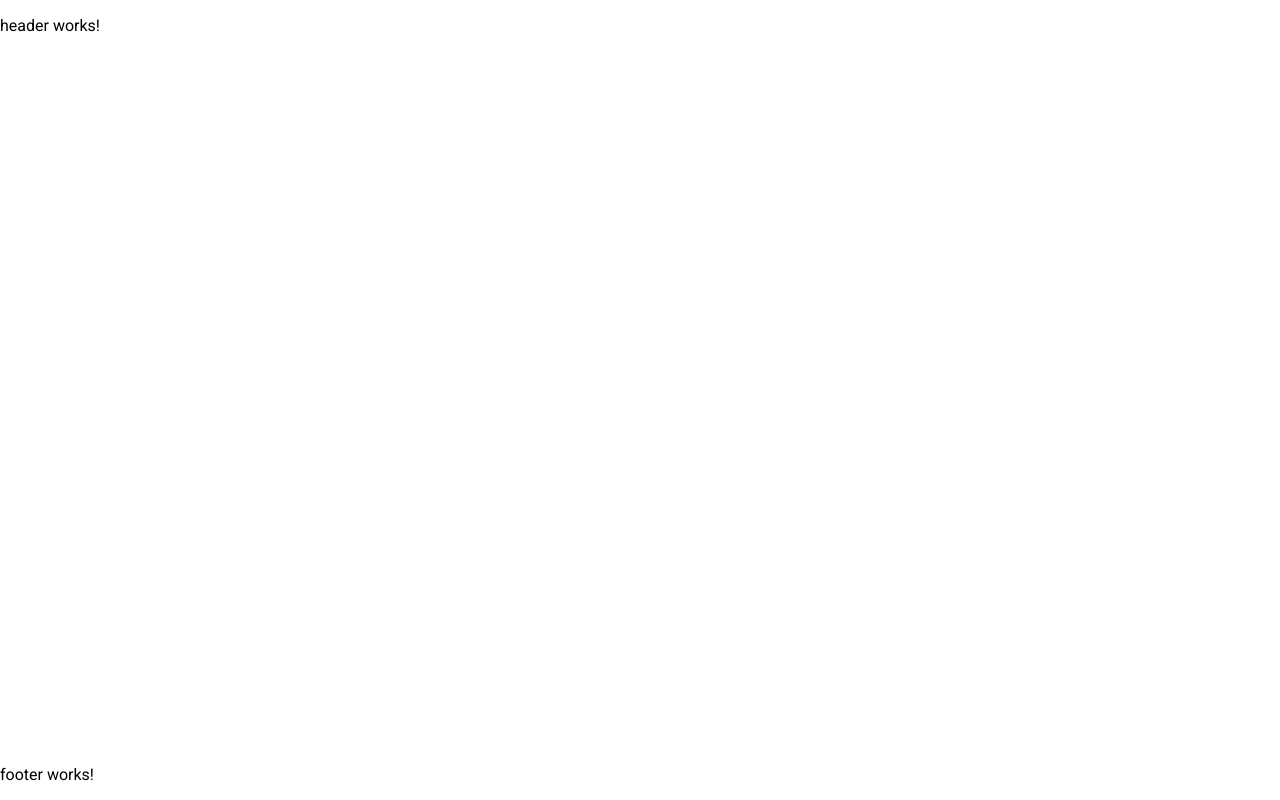
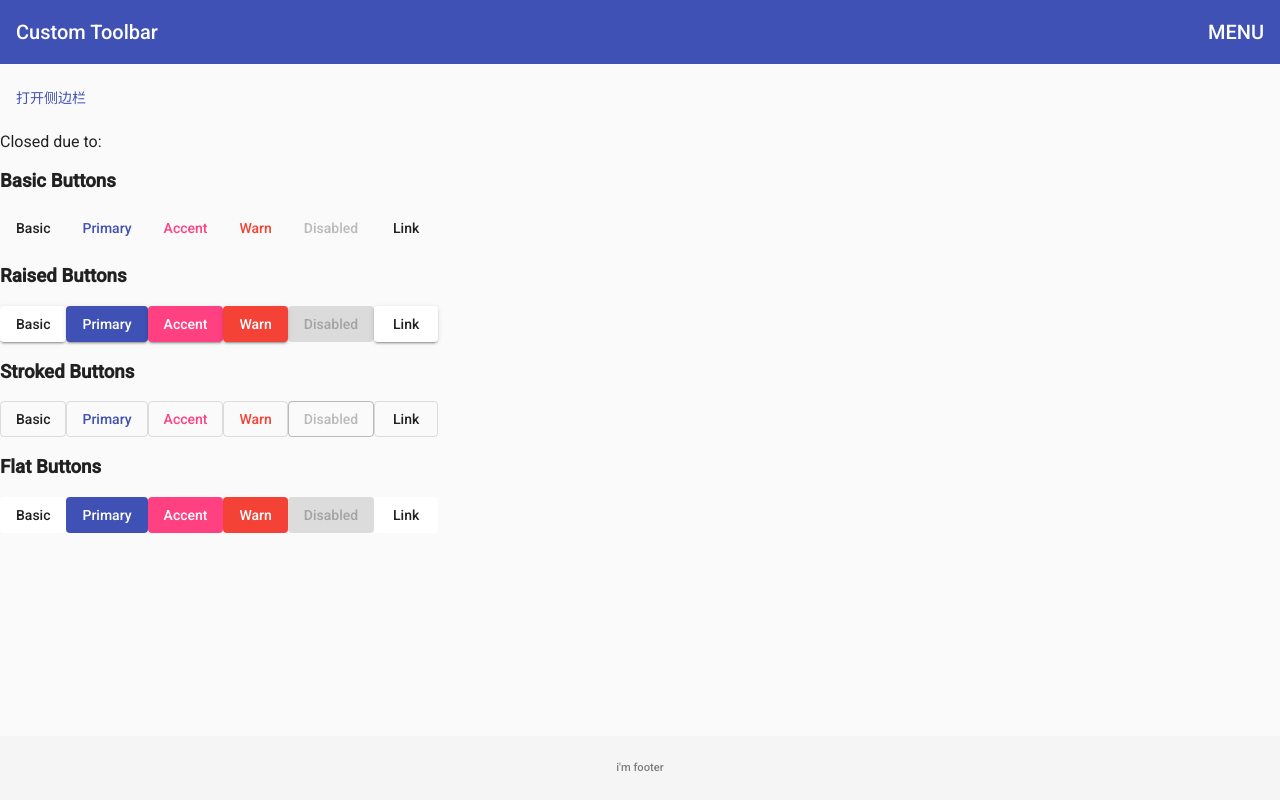
Before and after one commit to jerrytang67/taskMgr, an Angular app: page / in a window 1280 px wide. Built offline with nearby package versions, Linux system fonts and the light colour scheme.

Commit message:
add foot and header

```diff
--- a/src/app/app.component.html
+++ b/src/app/app.component.html
@@ -1,8 +1,61 @@
+<mat-sidenav-container (backdropClick)="close('backdrop')">
+  <mat-sidenav #sidenav
+               (keydown.escape)="close('escape')"
+               disableClose>
+    <p><button mat-button
+              (click)="close('toggle button')">关闭</button></p>
+  </mat-sidenav>
+
+  <mat-sidenav-content>
     <div class="site">
       <header>
         <app-header></app-header>
       </header>
       <main>
+        <p><button mat-button
+                  color="primary"
+                  (click)="sidenav.open()">打开侧边栏</button></p>
+        <p>Closed due to: {{reason}}</p>
+
+        <h3>Basic Buttons</h3>
+        <div class="example-button-row">
+          <button mat-button>Basic</button>
+          <button mat-button color="primary">Primary</button>
+          <button mat-button color="accent">Accent</button>
+          <button mat-button color="warn">Warn</button>
+          <button mat-button disabled>Disabled</button>
+          <a mat-button routerLink=".">Link</a>
+        </div>
+
+        <h3>Raised Buttons</h3>
+        <div class="example-button-row">
+          <button mat-raised-button>Basic</button>
+          <button mat-raised-button color="primary">Primary</button>
+          <button mat-raised-button color="accent">Accent</button>
+          <button mat-raised-button color="warn">Warn</button>
+          <button mat-raised-button disabled>Disabled</button>
+          <a mat-raised-button routerLink=".">Link</a>
+        </div>
+
+        <h3>Stroked Buttons</h3>
+        <div class="example-button-row">
+          <button mat-stroked-button>Basic</button>
+          <button mat-stroked-button color="primary">Primary</button>
+          <button mat-stroked-button color="accent">Accent</button>
+          <button mat-stroked-button color="warn">Warn</button>
+          <button mat-stroked-button disabled>Disabled</button>
+          <a mat-stroked-button routerLink=".">Link</a>
+        </div>
+
+        <h3>Flat Buttons</h3>
+        <div class="example-button-row">
+          <button mat-flat-button>Basic</button>
+          <button mat-flat-button color="primary">Primary</button>
+          <button mat-flat-button color="accent">Accent</button>
+          <button mat-flat-button color="warn">Warn</button>
+          <button mat-flat-button disabled>Disabled</button>
+          <a mat-flat-button routerLink=".">Link</a>
+        </div>
 
       </main>
       <footer>
@@ -11,3 +64,6 @@
         </app-footer>
       </footer>
     </div>
+
+  </mat-sidenav-content>
+</mat-sidenav-container>
--- a/src/app/app.component.ts
+++ b/src/app/app.component.ts
@@ -1,4 +1,5 @@
-import { Component } from '@angular/core';
+import { Component, ViewChild } from '@angular/core';
+import { MatSidenav } from '@angular/material/sidenav';
 
 @Component({
   selector: 'app-root',
@@ -6,5 +7,14 @@ import { Component } from '@angular/core';
   styleUrls: ['./app.component.scss']
 })
 export class AppComponent {
+  @ViewChild('sidenav', { static: false }) sidenav: MatSidenav;
   title = 'taskMgr';
+
+
+  reason = '';
+
+  close(reason: string) {
+    this.reason = reason;
+    this.sidenav.close();
+  }
 }
--- a/src/app/app.module.ts
+++ b/src/app/app.module.ts
@@ -6,12 +6,17 @@ import { AppComponent } from './app.component';
 import { CoreModule } from './core/core.module';
 import { BrowserAnimationsModule } from '@angular/platform-browser/animations';
 
+import { MatSidenavModule } from '@angular/material/sidenav';
+import { MatButtonModule } from '@angular/material/button';
+
 @NgModule({
   declarations: [
     AppComponent
   ],
   imports: [
     BrowserModule,
+    MatButtonModule,
+    MatSidenavModule,
     AppRoutingModule,
     CoreModule,
     BrowserAnimationsModule
--- a/src/app/core/core.module.ts
+++ b/src/app/core/core.module.ts
@@ -4,10 +4,13 @@ import { HeaderComponent } from './header/header.component';
 import { FooterComponent } from './footer/footer.component';
 import { SidebarComponent } from './sidebar/sidebar.component';
 
+import { MatToolbarModule } from '@angular/material/toolbar'
+
 @NgModule({
   declarations: [HeaderComponent, FooterComponent, SidebarComponent],
   imports: [
-    CommonModule
+    CommonModule,
+    MatToolbarModule
   ],
   exports: [HeaderComponent, FooterComponent, SidebarComponent]
 })
--- a/src/app/core/footer/footer.component.html
+++ b/src/app/core/footer/footer.component.html
@@ -1 +1,5 @@
-<p>footer works!</p>
+<mat-toolbar>
+  <mat-toolbar-row>
+    i'm footer
+</mat-toolbar-row>
+</mat-toolbar>
--- a/src/app/core/footer/footer.component.scss
+++ b/src/app/core/footer/footer.component.scss
@@ -0,0 +1,6 @@
+mat-toolbar-row {
+  font-size: 0.7rem;
+  color: gray;
+  display: flex;
+  justify-content: center;
+}
--- a/src/app/core/header/header.component.html
+++ b/src/app/core/header/header.component.html
@@ -1 +1,8 @@
-<p>header works!</p>
+<mat-toolbar color="primary">
+  <mat-toolbar-row>
+    <span>Custom Toolbar</span>
+    <!-- This fills the remaining space of the current row -->
+    <span class="example-fill-remaining-space"></span>
+    <span>MENU</span>
+  </mat-toolbar-row>
+</mat-toolbar>
--- a/src/app/core/header/header.component.scss
+++ b/src/app/core/header/header.component.scss
@@ -0,0 +1,5 @@
+.example-fill-remaining-space {
+  /* This fills the remaining space, by using flexbox.
+       Every toolbar row uses a flexbox row layout. */
+  flex: 1 1 auto;
+}
--- a/src/styles.scss
+++ b/src/styles.scss
@@ -2,6 +2,8 @@
 html,
 body,
 app-root,
+mat-sidenav-container,
+mat-sidenav-content,
 .site {
   width: 100%;
   height: 100%;
@@ -17,5 +19,11 @@ main {
   flex: 1;
 }
 
-html, body { height: 100%; }
-body { margin: 0; font-family: Roboto, "Helvetica Neue", sans-serif; }
+html,
+body {
+  height: 100%;
+}
+body {
+  margin: 0;
+  font-family: Roboto, "Helvetica Neue", sans-serif;
+}
```
Lines whose indentation alone changed are shown as unchanged.
